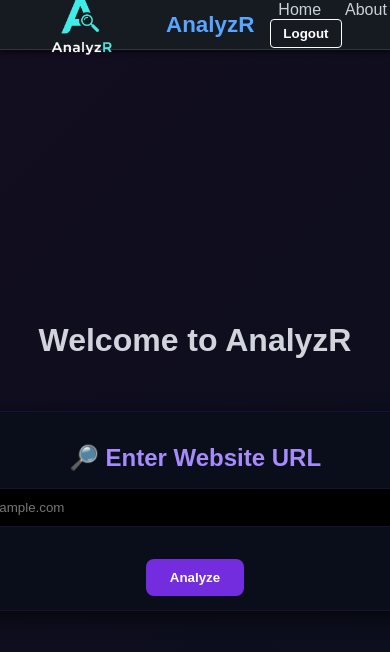
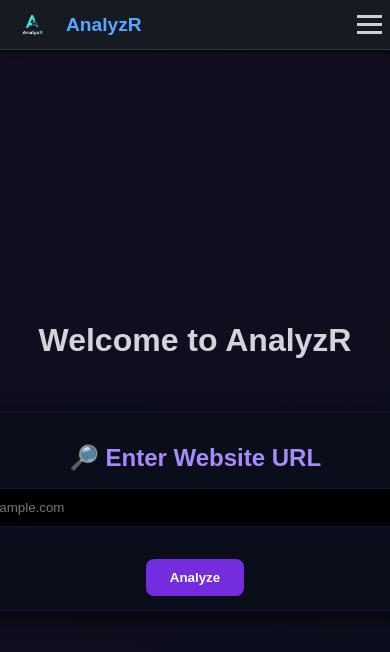
Before and after one commit to eesha2501/AnalyzR, a React (Vite) app in the folder client/: page /home in a window 390 px wide. Shown: the top 652 px of the page. Built offline with nearby package versions, Linux system fonts and the light colour scheme.

Commit message:
Update Navbar.css

```diff
--- a/client/src/components/Navbar.css
+++ b/client/src/components/Navbar.css
@@ -8,7 +8,7 @@
   display: flex;
   justify-content: space-between;
   align-items: center;
-  padding: 0 2rem;
+  padding: 0 1.5rem;
   box-shadow: 0 2px 4px rgba(0,0,0,0.6);
   z-index: 999;
 }
@@ -19,27 +19,33 @@
 }
 
 .navbar-logo {
-  height: 150px;
+  height: 50px;
+  width: 50px;
   margin-right: 0.5rem;
-  width: 150px;
 }
 
 .brand {
   color: #58a6ff;
-  font-size: 1.4rem;
+  font-size: 1.2rem;
   font-weight: bold;
+}
+
+.navbar-right {
+  display: flex;
+  align-items: center;
 }
 
 .navbar-right a {
   color: #c9d1d9;
   text-decoration: none;
-  margin-left: 1.5rem;
-  transition: color 0.3s ease;
+  margin-left: 1.2rem;
+  transition: color 0.3s;
 }
 
 .navbar-right a:hover {
   color: #58a6ff;
 }
+
 .logout-button {
   background-color: transparent;
   color: #fff;
@@ -49,10 +55,64 @@
   border-radius: 4px;
   cursor: pointer;
   transition: background-color 0.3s;
-  margin-top: auto;
 }
 
 .logout-button:hover {
   background-color: #fff;
   color: #000;
 }
+
+.hamburger {
+  display: none;
+  flex-direction: column;
+  cursor: pointer;
+  gap: 5px;
+}
+
+.hamburger span {
+  height: 3px;
+  width: 25px;
+  background-color: #c9d1d9;
+  transition: all 0.3s ease;
+}
+
+.hamburger.open span:nth-child(1) {
+  transform: rotate(45deg) translate(5px, 5px);
+}
+
+.hamburger.open span:nth-child(2) {
+  opacity: 0;
+}
+
+.hamburger.open span:nth-child(3) {
+  transform: rotate(-45deg) translate(5px, -5px);
+}
+
+@media (max-width: 768px) {
+  .hamburger {
+    display: flex;
+  }
+
+  .navbar-right {
+    position: absolute;
+    top: 70px;
+    right: 0;
+    background-color: #161b22;
+    flex-direction: column;
+    width: 200px;
+    max-height: 0;
+    overflow: hidden;
+    transition: max-height 0.3s ease;
+  }
+
+  .navbar-right.show {
+    max-height: 300px;
+    padding: 1rem 0;
+  }
+
+  .navbar-right a,
+  .logout-button {
+    margin: 0.5rem 0;
+    text-align: center;
+  }
+}
```
